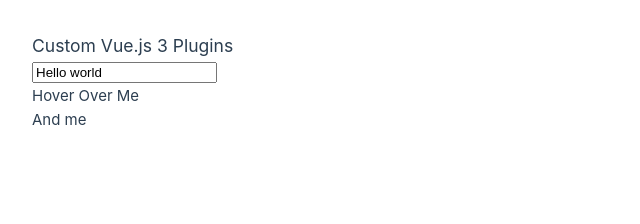
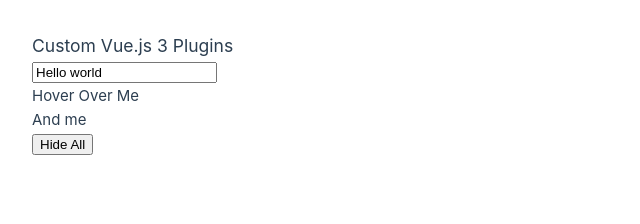
Before and after one commit to vueschool/custom-vue-js-3-plugins-course, a Vue app: page / in a window 1280 px wide. Shown: the top 224 px of the page, without its empty margins (0-640 px from the left). Built offline with nearby package versions, Linux system fonts and the light colour scheme.

Commit message:
11-add-a-global-instance-method-with-a-vue-js-plugin

```diff
--- a/src/App.vue
+++ b/src/App.vue
@@ -14,4 +14,8 @@
   <br />
 
   <span>And me <ToolTip :text="tooltipText" /></span>
+
+  <br />
+
+  <button @click="$hideAllTooltips()">Hide All</button>
 </template>
--- a/src/main.js
+++ b/src/main.js
@@ -7,5 +7,7 @@
 createApp(App)
   .use(toolTipPlugin, {
     placement: "right",
+    trigger: "click",
+    hideOnClick: false,
   })
   .mount("#app");
--- a/src/toolTipPlugin/index.js
+++ b/src/toolTipPlugin/index.js
@@ -1,10 +1,13 @@
 import { defineAsyncComponent } from "vue";
 import { defu } from "defu";
+import { hideAll } from "tippy.js";
 export const tooltipOptionsInject = Symbol();
 export function toolTipPlugin(app, options) {
   options = defu(options, {
     arrow: false,
   });
+
+  app.config.globalProperties.$hideAllTooltips = hideAll;
 
   app.provide(tooltipOptionsInject, options);
   app.component(
```
